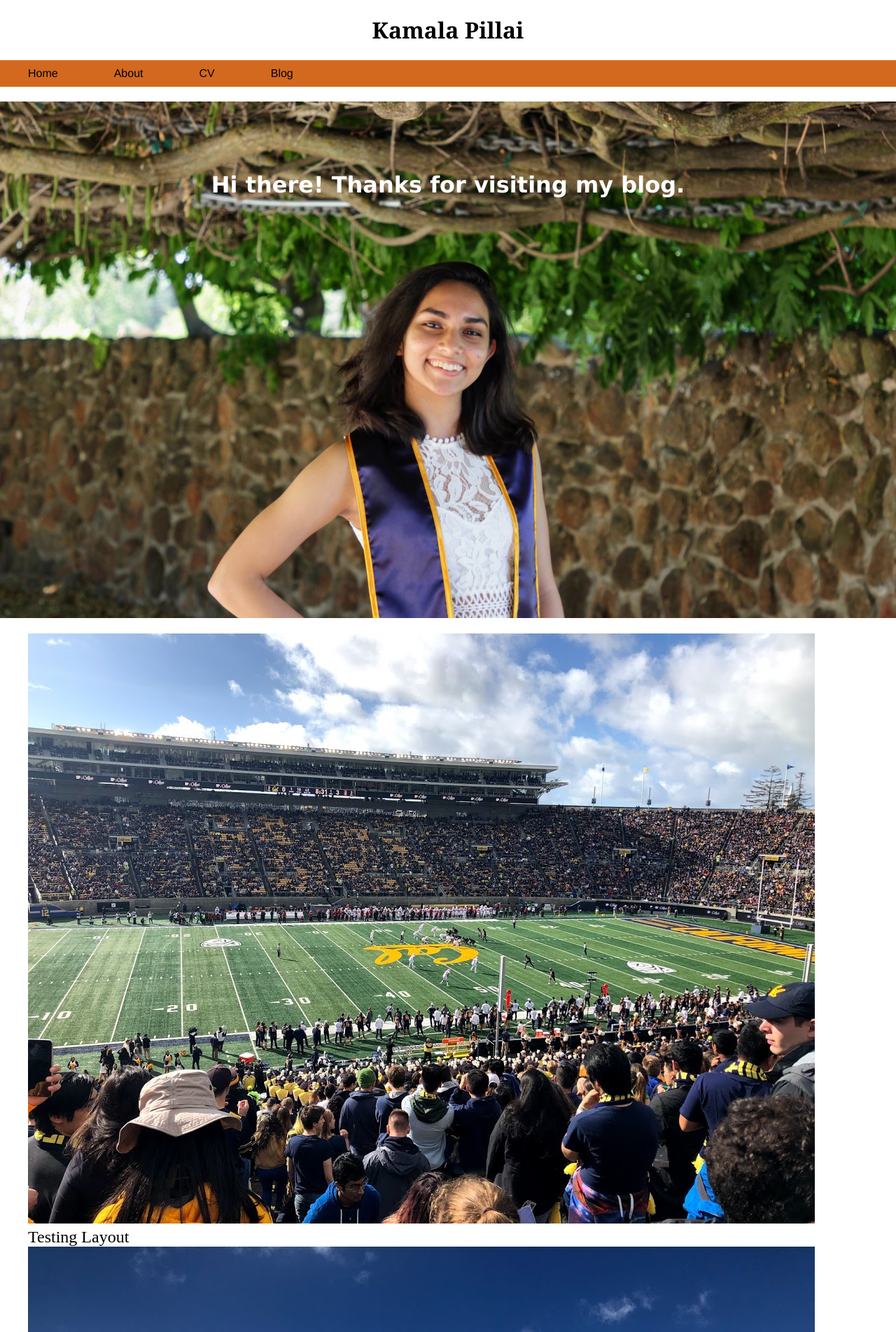
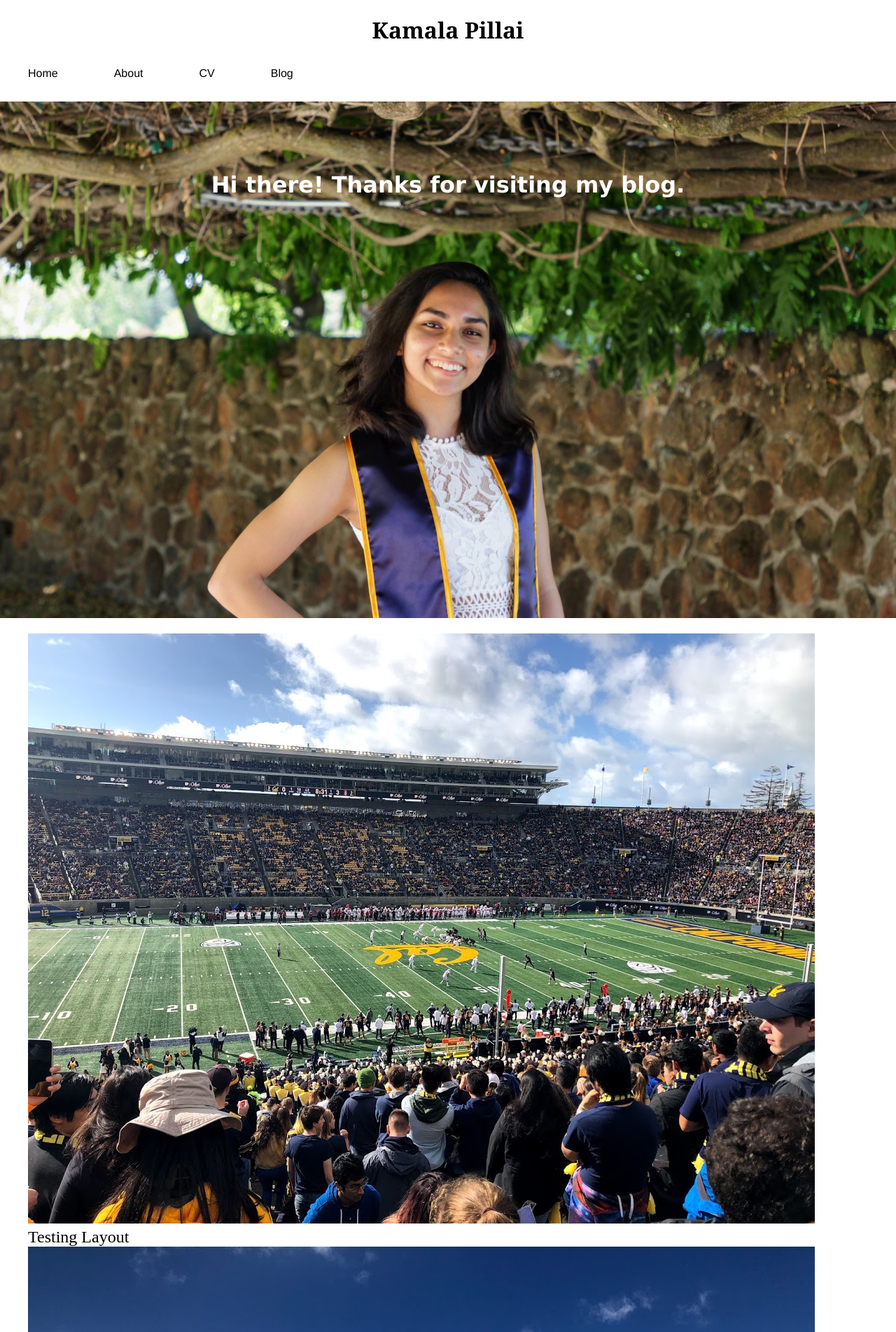
Before and after one commit to kpill/kpill.github.io, a Jekyll site: the page built from index.html, in a window 1280 px wide. Shown: the top 1903 px of the page at 70% size. Built offline with Jekyll 4.4.1, drawn with Linux system fonts in a browser that asks for light colours.

Commit message:
Update main.css

```diff
--- a/css/main.css
+++ b/css/main.css
@@ -39,7 +39,7 @@
 	margin: 0;
     list-style-type: none;
     overflow: hidden;
-    background-color: chocolate;
+    background-color: white;
     width: 100vw;
 }
 
@@ -113,7 +113,7 @@
 
 .grid_container {
 	display: grid;
-	grid-auto-columns: 300px;
+	grid-auto-columns: fit-content(300px);
 }
 
 /* .grid_item {
@@ -123,9 +123,9 @@
 	padding-bottom: 15px; */
 }
 
-img.link {
+/*img.link {
 	width: 300px;
-	height: 200px;
+	height: 200px; */
 }
 
 img.link:hover {
```
